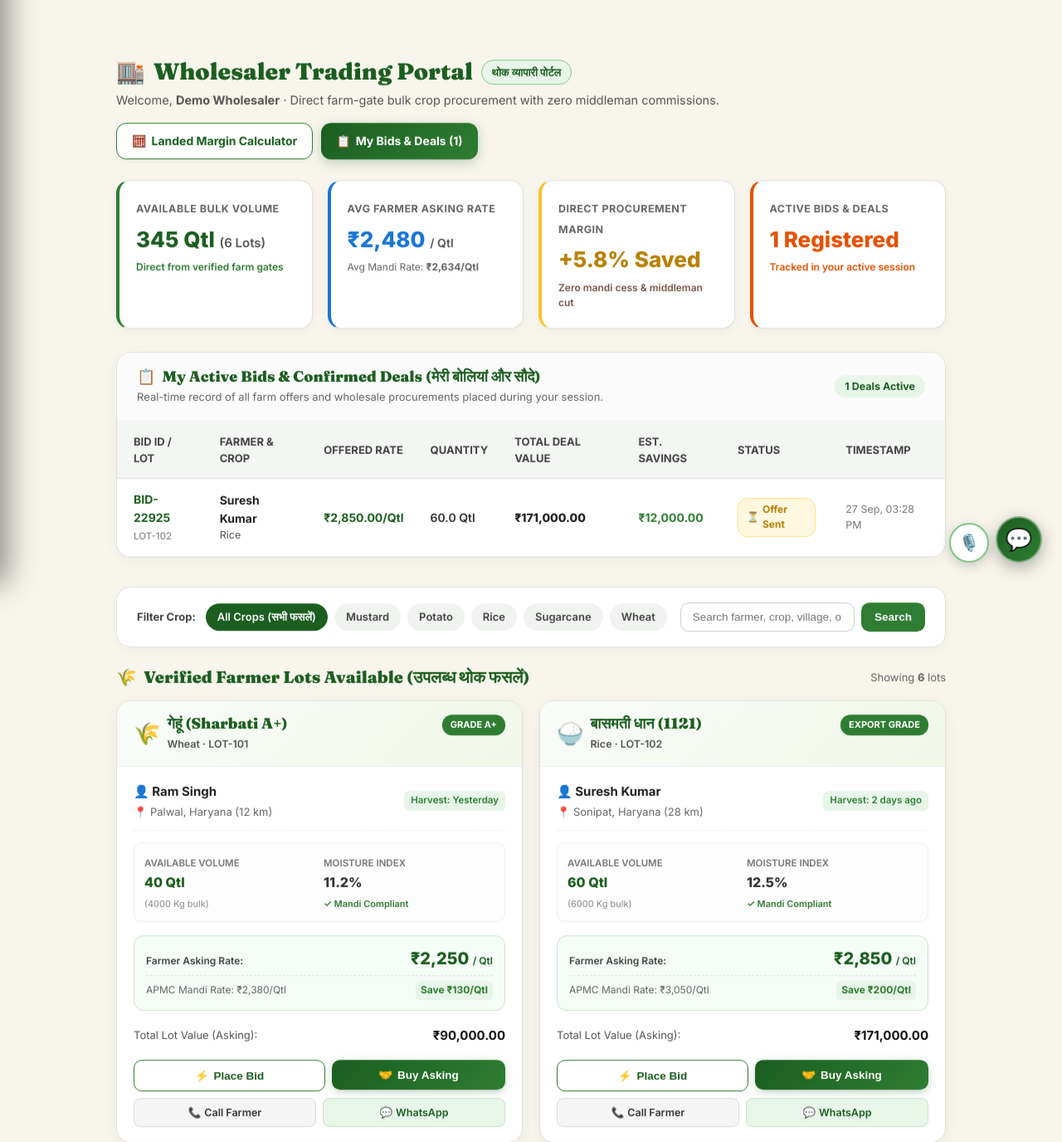
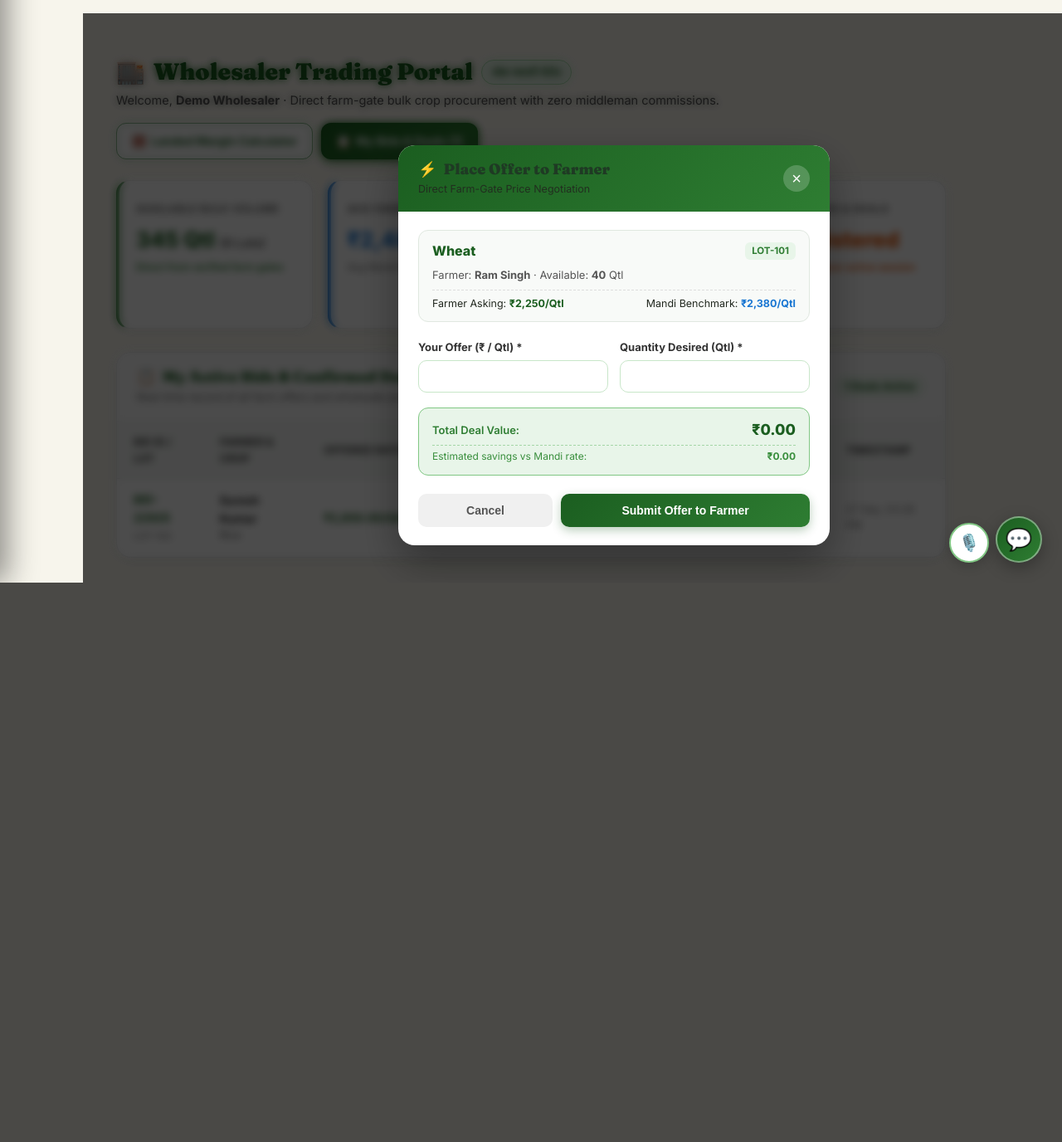
Before and after one commit to ShubhBhattacharya/kisan-route, a Flask app: page /wholesaler/dashboard in a window 1280 px wide. Shown: the part 98-1474 px from the top of the page at 83% size. After the commit the page ends 800 px from the top, so only its background shows below. Run offline with Flask 3, Linux system fonts and the light colour scheme; the visitor is signed in with stand-in values (Sample User, id 1); data that the repository does not hold is empty.

Commit message:
Fix Place Bid modal positioning: perfectly center on screen with fixed portal and prevent cutoff (v4.7)

```diff
--- a/templates/base.html
+++ b/templates/base.html
@@ -22,7 +22,7 @@
   <link rel="preconnect" href="https://fonts.googleapis.com">
   <link rel="preconnect" href="https://fonts.gstatic.com" crossorigin>
   <link href="https://fonts.googleapis.com/css2?family=Fraunces:opsz,wght@9..144,500;9..144,600;9..144,700;9..144,900&family=Inter:wght@400;500;600;700;800&display=swap" rel="stylesheet">
-  <link rel="stylesheet" href="{{ url_for('static', filename='css/style.css') }}?v=4.6">
+  <link rel="stylesheet" href="{{ url_for('static', filename='css/style.css') }}?v=4.7">
   <link rel="preload" as="image" href="{{ url_for('static', filename='images/hero_slide_1.png') }}" fetchpriority="high">
 
   <style>
--- a/templates/wholesaler/dashboard.html
+++ b/templates/wholesaler/dashboard.html
@@ -372,25 +372,65 @@
 
 </div>
 
+<style>
+.kr-wholesaler-modal-overlay {
+  position: fixed !important;
+  top: 0 !important;
+  left: 0 !important;
+  right: 0 !important;
+  bottom: 0 !important;
+  width: 100vw !important;
+  height: 100vh !important;
+  background: rgba(0, 0, 0, 0.7) !important;
+  backdrop-filter: blur(5px) !important;
+  -webkit-backdrop-filter: blur(5px) !important;
+  z-index: 9999999 !important;
+  display: flex !important;
+  align-items: center !important;
+  justify-content: center !important;
+  padding: 16px !important;
+  box-sizing: border-box !important;
+  overflow-y: auto !important;
+}
+.kr-wholesaler-modal-card {
+  margin: auto !important;
+  max-width: 520px !important;
+  width: 100% !important;
+  max-height: calc(100vh - 40px) !important;
+  display: flex !important;
+  flex-direction: column !important;
+  background: #ffffff !important;
+  border-radius: 20px !important;
+  box-shadow: 0 20px 50px rgba(0, 0, 0, 0.35) !important;
+  overflow: hidden !important;
+  position: relative !important;
+  animation: krModalZoomIn 0.22s cubic-bezier(0.16, 1, 0.3, 1) !important;
+}
+@keyframes krModalZoomIn {
+  from { opacity: 0; transform: scale(0.92); }
+  to { opacity: 1; transform: scale(1); }
+}
+</style>
+
 <!-- ================= IN-DASHBOARD BID / NEGOTIATION MODAL ================= -->
-<div id="wholesalerBidModal" style="display: none; position: fixed; inset: 0; background: rgba(0, 0, 0, 0.65); z-index: 9999; justify-content: center; align-items: center; padding: 20px;">
-  <div style="background: #ffffff; border-radius: 20px; width: 100%; max-width: 520px; box-shadow: 0 10px 40px rgba(0, 0, 0, 0.25); overflow: hidden; animation: fadeInModal 0.2s ease-out;">
+<div id="wholesalerBidModal" class="kr-wholesaler-modal-overlay" style="display: none;">
+  <div class="kr-wholesaler-modal-card">
 
     <!-- Modal Header -->
-    <div style="background: linear-gradient(135deg, #1b5e20, #2e7d32); color: #ffffff; padding: 18px 24px; display: flex; justify-content: space-between; align-items: center;">
+    <div style="background: linear-gradient(135deg, #1b5e20, #2e7d32); color: #ffffff; padding: 18px 24px; display: flex; justify-content: space-between; align-items: center; flex-shrink: 0;">
       <div>
         <h3 style="margin: 0; font-size: 18px; font-weight: 800; display: flex; align-items: center; gap: 8px;">
           <span>⚡</span> Place Offer to Farmer
         </h3>
         <p style="margin: 3px 0 0 0; font-size: 12.5px; opacity: 0.9;">Direct Farm-Gate Price Negotiation</p>
       </div>
-      <button type="button" onclick="closeBidModal()" style="background: rgba(255,255,255,0.2); border: none; color: #ffffff; font-size: 20px; border-radius: 50%; width: 32px; height: 32px; cursor: pointer; display: flex; align-items: center; justify-content: center;">
+      <button type="button" onclick="closeBidModal()" style="background: rgba(255,255,255,0.2); border: none; color: #ffffff; font-size: 20px; border-radius: 50%; width: 32px; height: 32px; cursor: pointer; display: flex; align-items: center; justify-content: center; transition: 0.2s;" onmouseover="this.style.background='rgba(255,255,255,0.35)'" onmouseout="this.style.background='rgba(255,255,255,0.2)'">
         &times;
       </button>
     </div>
 
     <!-- Modal Form -->
-    <form method="post" action="{{ url_for('wholesaler.place_bid') }}" style="padding: 24px;">
+    <form method="post" action="{{ url_for('wholesaler.place_bid') }}" style="padding: 22px 24px; overflow-y: auto; max-height: calc(100vh - 120px); box-sizing: border-box;">
       <input type="hidden" id="modalLotId" name="lot_id">
       <input type="hidden" id="modalFarmerName" name="farmer_name">
       <input type="hidden" id="modalCrop" name="crop">
@@ -441,10 +481,10 @@
 
       <!-- Submit & Cancel Buttons -->
       <div style="display: flex; gap: 10px;">
-        <button type="button" onclick="closeBidModal()" style="flex: 1; background: #f0f0f0; border: none; color: #555; padding: 12px; border-radius: 10px; font-weight: 700; font-size: 14px; cursor: pointer;">
+        <button type="button" onclick="closeBidModal()" style="flex: 1; background: #f0f0f0; border: none; color: #555; padding: 12px; border-radius: 10px; font-weight: 700; font-size: 14px; cursor: pointer;" onmouseover="this.style.background='#e5e7eb'" onmouseout="this.style.background='#f0f0f0'">
           Cancel
         </button>
-        <button type="submit" style="flex: 2; background: linear-gradient(135deg, #1b5e20, #2e7d32); border: none; color: #ffffff; padding: 12px; border-radius: 10px; font-weight: 700; font-size: 14px; cursor: pointer; box-shadow: 0 4px 12px rgba(27,94,32,0.3);">
+        <button type="submit" style="flex: 2; background: linear-gradient(135deg, #1b5e20, #2e7d32); border: none; color: #ffffff; padding: 12px; border-radius: 10px; font-weight: 700; font-size: 14px; cursor: pointer; box-shadow: 0 4px 12px rgba(27,94,32,0.3); transition: 0.2s;" onmouseover="this.style.background='#2e7d32'" onmouseout="this.style.background='linear-gradient(135deg, #1b5e20, #2e7d32)'">
           Submit Offer to Farmer
         </button>
       </div>
@@ -477,12 +517,21 @@
   calcModalTotals();
 
   var modal = document.getElementById('wholesalerBidModal');
-  modal.style.display = 'flex';
+  if (modal) {
+    if (modal.parentNode !== document.body) {
+      document.body.appendChild(modal);
+    }
+    modal.style.setProperty('display', 'flex', 'important');
+    document.body.style.overflow = 'hidden';
+  }
 }
 
 function closeBidModal() {
   var modal = document.getElementById('wholesalerBidModal');
-  modal.style.display = 'none';
+  if (modal) {
+    modal.style.setProperty('display', 'none', 'important');
+    document.body.style.overflow = '';
+  }
 }
 
 function calcModalTotals() {
@@ -531,11 +580,10 @@
   }
 }
 
-// Close modal if user clicks backdrop
 window.onclick = function(event) {
   var modal = document.getElementById('wholesalerBidModal');
   if (event.target == modal) {
-    modal.style.display = 'none';
+    closeBidModal();
   }
 };
 
```
